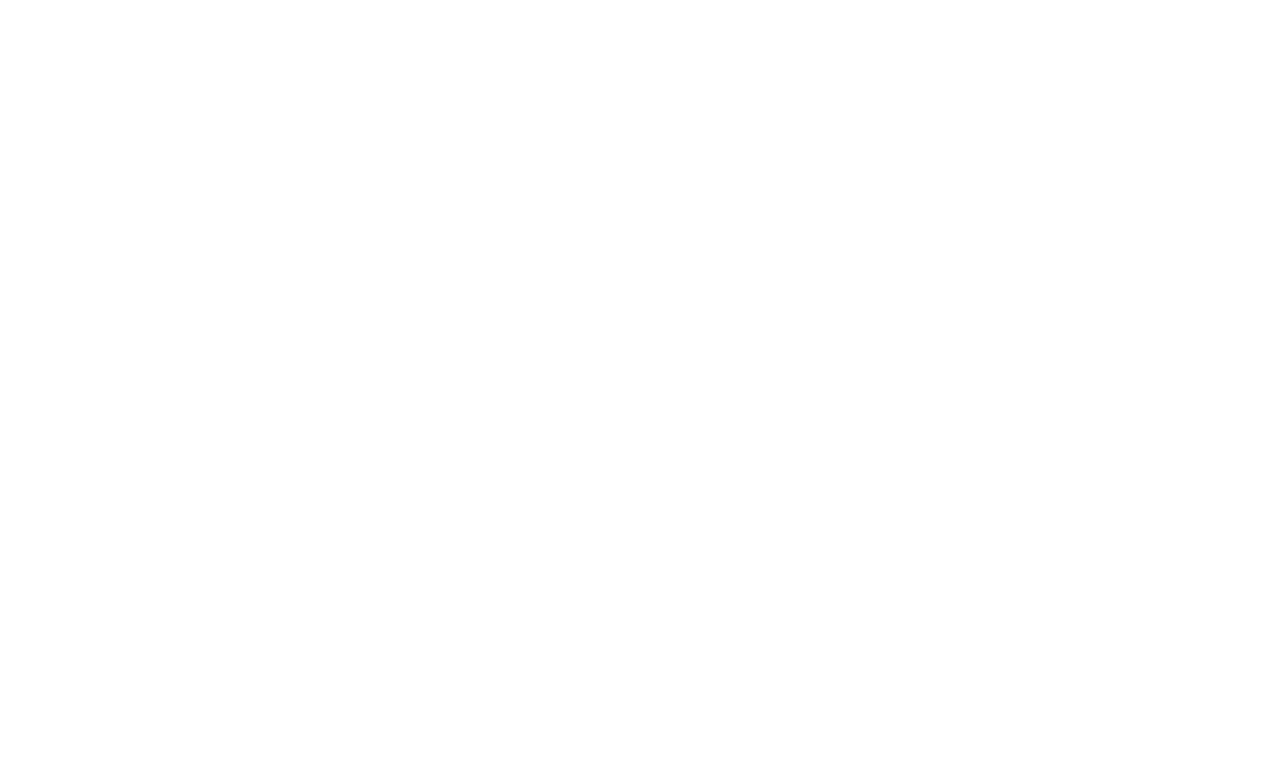
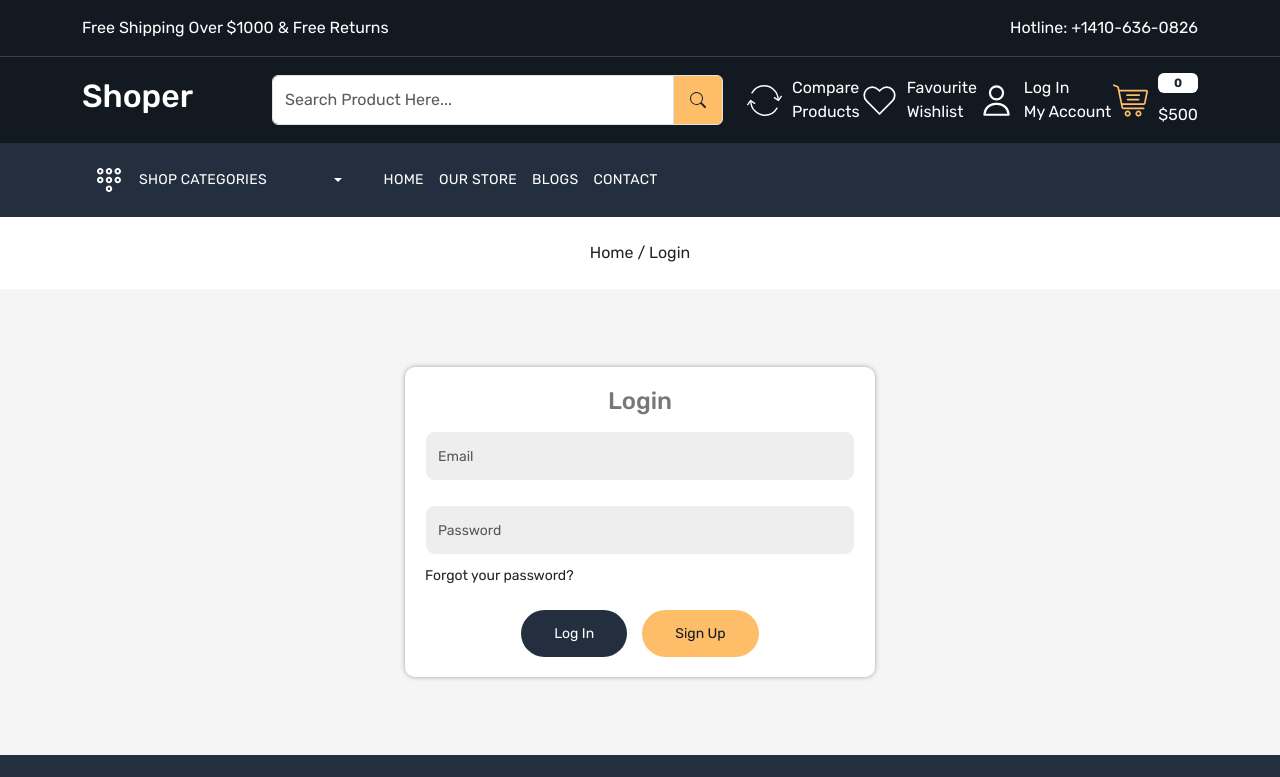
Before and after one commit to Prokudin-Dmitriy/E-Commerce-Shop, a React (Create React App) app: page /login in a window 1280 px wide. Before the commit this address had no page. Shown: the top 777 px of the page. Built offline with nearby package versions, Linux system fonts and the light colour scheme.

Commit message:
add Login page

```diff
--- a/src/App.css
+++ b/src/App.css
@@ -58,7 +58,7 @@
 }
 
 .button {
-  background-color: var(--color-dark-blue);
+  background-color: var(--color-blue);
   color: white;
   font-size: 14px;
   padding: 13px 33px;
@@ -455,3 +455,60 @@
 }
 
 /* OurStore Page Ends Here*/
+
+/* Login page */
+.login-card {
+  width: 470px;
+  padding: 20px;
+  margin: 30px 0;
+  background-color: white;
+  border-radius: 10px;
+  box-shadow: 0px 0px 5px #00001a53;
+}
+
+.login-card_title {
+  font-size: 24px;
+  font-weight: 500;
+  text-align: center;
+  color: var(--color-date);
+  margin-bottom: 15px;
+}
+
+.login-card .form-control {
+  height: 50px;
+  font-size: 14px;
+  background-color: #eeeeee;
+  color: var(--color-date);
+  border-radius: 10px;
+  border-color: transparent;
+  transition: 0.5s;
+}
+
+.login-card .form-control:hover,
+.login-card .form-control:focus {
+  border-color: #bebebe;
+}
+
+.login-card_pass {
+  color: #212529;
+  font-size: 14px;
+  font-weight: 400;
+}
+
+.login-card_pass:hover,
+.login-card_pass:focus {
+  color: var(--color-orange);
+  transition: 0.3s;
+}
+
+.login-card_signup {
+  background-color: var(--color-orange);
+  color: var(--color-dark-blue);
+}
+
+.login-card_signup:hover {
+  background-color: var(--color-blue);
+  color: white;
+}
+
+/* Login page ends*/
--- a/src/App.js
+++ b/src/App.js
@@ -6,17 +6,19 @@
 import About from './pages/About';
 import Contact from './pages/Contact';
 import OurStore from './pages/OurStore';
+import Login from './pages/Login';
 
 function App() {
   return (
     <div>
       <BrowserRouter>
         <Routes>
-          <Route path="/" element={<Layout />}>
+          <Route path='/' element={<Layout />}>
             <Route index element={<Home />} />
-            <Route path="about" element={<About />} />
-            <Route path="contact" element={<Contact />} />
-            <Route path="store" element={<OurStore />} />
+            <Route path='about' element={<About />} />
+            <Route path='contact' element={<Contact />} />
+            <Route path='store' element={<OurStore />} />
+            <Route path='login' element={<Login />} />
           </Route>
         </Routes>
       </BrowserRouter>
--- a/src/components/Header.js
+++ b/src/components/Header.js
@@ -65,7 +65,7 @@
                   </Link>
                 </div>
                 <div>
-                  <Link className='d-flex align-items-center gap-10 text-white'>
+                  <Link to='login' className='d-flex align-items-center gap-10 text-white'>
                     <img src='images/user.svg' alt='user' />
                     <p className='mb-0'>
                       Log In <br /> My Account
--- /dev/null
+++ b/src/pages/Login.js
@@ -0,0 +1,51 @@
+import React from 'react';
+import { Link } from 'react-router-dom';
+import BreadCrumb from '../components/BreadCrumb';
+import Meta from '../components/Meta';
+
+const Login = () => {
+  return (
+    <div>
+      <Meta title={'Login'} />
+      <BreadCrumb title={'Login'} />
+      <div className='login py-5 home-wrapper-2'>
+        <div className='container-xl'>
+          <div className='row'>
+            <div className='col-12 d-flex justify-content-center'>
+              <div className='login-card'>
+                <h3 className='login-card_title'>Login</h3>
+                <form action=''>
+                  <div>
+                    <input
+                      type='email'
+                      name='email'
+                      placeholder='Email'
+                      className='form-control mb-4'
+                    />
+                  </div>
+                  <div>
+                    <input
+                      type='password'
+                      name='password'
+                      placeholder='Password'
+                      className='form-control mb-2'
+                    />
+                  </div>
+                  <div>
+                    <Link to='/forgot-pass' className='login-card_pass mb-4'>Forgot your password?</Link>
+                    <div className='d-flex justify-content-center align-items-center gap-15'>
+                      <button className='button'>Log In</button>
+                      <Link className='button login-card_signup'>Sign Up</Link>
+                    </div>
+                  </div>
+                </form>
+              </div>
+            </div>
+          </div>
+        </div>
+      </div>
+    </div>
+  );
+};
+
+export default Login;
```
Also changed, not shown: src/pages/Forgotpass.js (added, +9 -0 lines), src/pages/Signup.js (added, +9 -0 lines).
